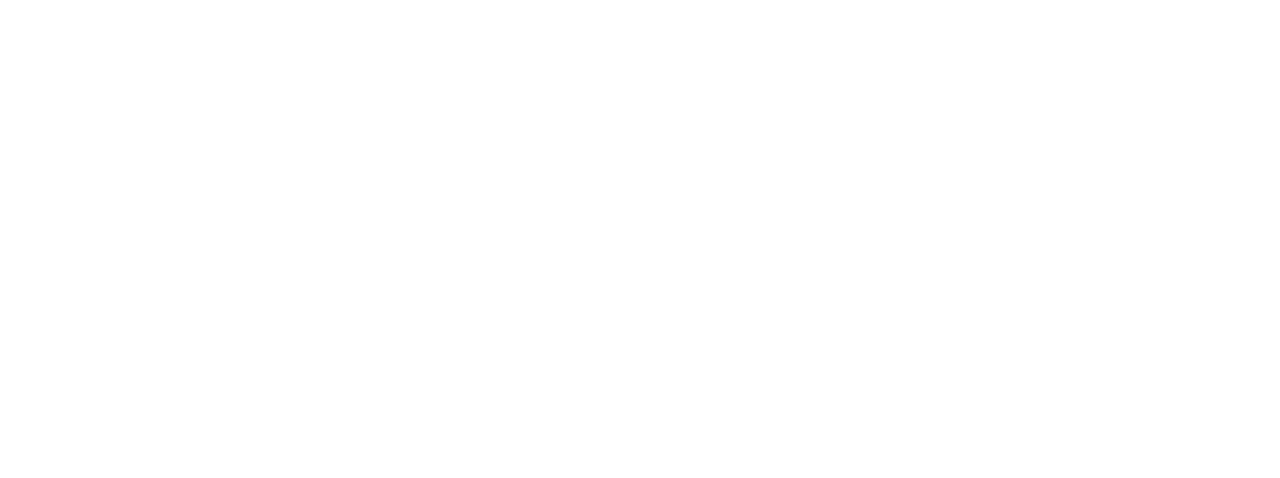
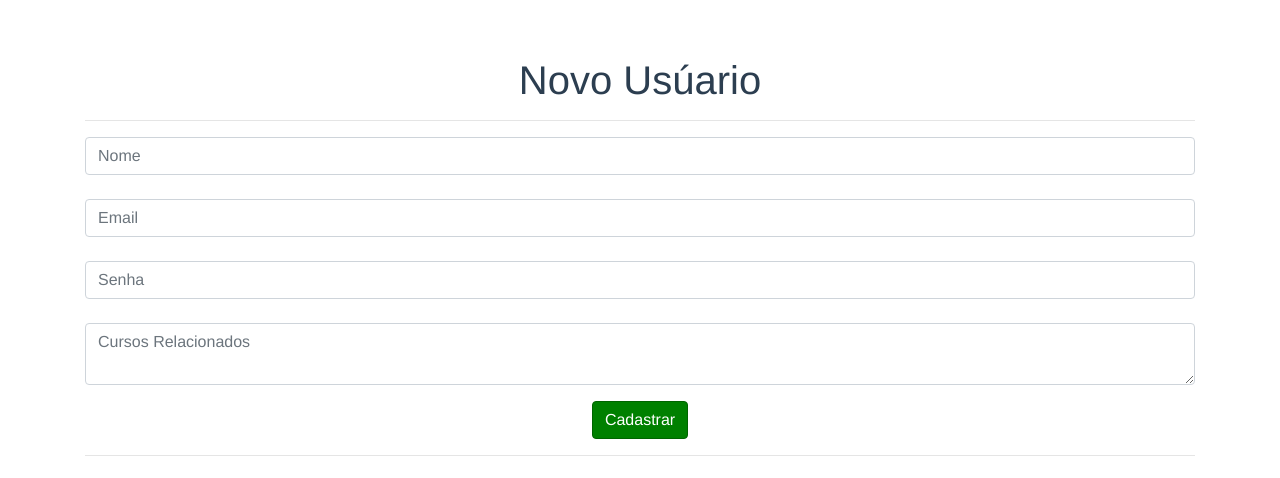
Before and after one commit to CassioFelippe/agrupauffs-frontend, a Vue app: page /cad_usu in a window 1280 px wide. Shown: the top 478 px of the page. Built offline with nearby package versions, Linux system fonts and the light colour scheme.

Commit message:
Adicionado cadastro usuario

```diff
--- a/package.json
+++ b/package.json
@@ -11,6 +11,7 @@
     "@fortawesome/fontawesome-svg-core": "^1.2.30",
     "@fortawesome/free-solid-svg-icons": "^5.14.0",
     "@fortawesome/vue-fontawesome": "^2.0.0",
+    "@vue/cli": "^4.5.9",
     "bootstrap-vue": "^2.17.3",
     "core-js": "^3.6.5",
     "vue": "^2.6.11",
--- /dev/null
+++ b/src/components/cad_usu.vue
@@ -0,0 +1,69 @@
+<template>
+   <div class="container">
+          <h1>Novo Usúario</h1>
+          <hr />
+          <div class="form-todo form-group">
+            <p>
+              <input placeholder="Nome" type="text" name="usuario" class="form-control" v-model="name" />
+            </p>
+            <p>
+              <input placeholder="Email" type="text" name="email"  class="form-control" v-model="email" />
+            </p>
+            <p>
+              <input placeholder="Senha" type="text" name="senha" class="form-control" v-model="senha" />
+            </p>
+            <p>
+              <textarea placeholder="Cursos Relacionados" name="cursos" class="form-control" v-model="cursos" />
+            </p>
+            <button @click="Cadastrar" type="submit" class="btn btn-primary">Cadastrar</button>
+          </div>
+          <hr />
+        </div>
+</template>
+
+<script>
+
+    export default {
+
+      data() {
+        return {
+          comments: [],
+          name: '',
+          email: '',
+          senha:'',
+          cursos:''
+        }
+      },
+      methods: {
+        Cadastrar() {
+          if (this.name.trim() === '') {
+            return;
+          }
+
+          this.comments.push({
+            name: this.name,
+            message: this.message
+          });
+
+          this.name = '';
+          this.message = '';
+        },
+        removeComment(index) {
+          this.comments.splice(index, 1);
+        }
+      },
+      computed: {
+        allComments() {
+          return this.comments.map(comment => ({
+            ...comment,
+            name: comment.name.trim() === '' ? 'Anônimo' : comment.name
+          }))
+        }
+      },
+      watch: {
+        comments(val) {
+          console.log('val', val)
+        }
+      }
+    }
+</script>
--- a/src/components/home.vue
+++ b/src/components/home.vue
@@ -14,7 +14,7 @@
         <b-button block variant="primary" @click="to('login')">
           Login
         </b-button>
-        <b-button block variant="primary">
+        <b-button block variant="primary" @click="to('cad_usu')">
           Cadastrar
         </b-button>
       </b-col>
--- a/src/main.js
+++ b/src/main.js
@@ -10,6 +10,7 @@
 import App from '@/App.vue'
 import home from '@/components/home.vue'
 import login from '@/components/login.vue'
+import cad_usu from '@/components/cad_usu.vue'
 import router from '@/router.js'
 
 library.add(fas)
@@ -19,6 +20,7 @@
 Vue.component('home', home)
 Vue.component('login', login)
 Vue.component('font-awesome-icon', FontAwesomeIcon)
+Vue.component('cad_usu', cad_usu)
 
 Vue.use(BootstrapVue)
 Vue.use(Router);
--- a/src/router.js
+++ b/src/router.js
@@ -1,13 +1,15 @@
 import Router from 'vue-router'
 import home from '@/components/home.vue'
 import login from '@/components/login.vue'
+import cad_usu from '@/components/cad_usu.vue'
 
 const router = new Router({
   mode: 'history',
   base: '/',
   routes: [
     { path: '/', component: home },
-    { path: '/login', component: login }
+    { path: '/login', component: login },
+    {path: '/cad_usu', component:cad_usu}
   ]
 })
 
```
